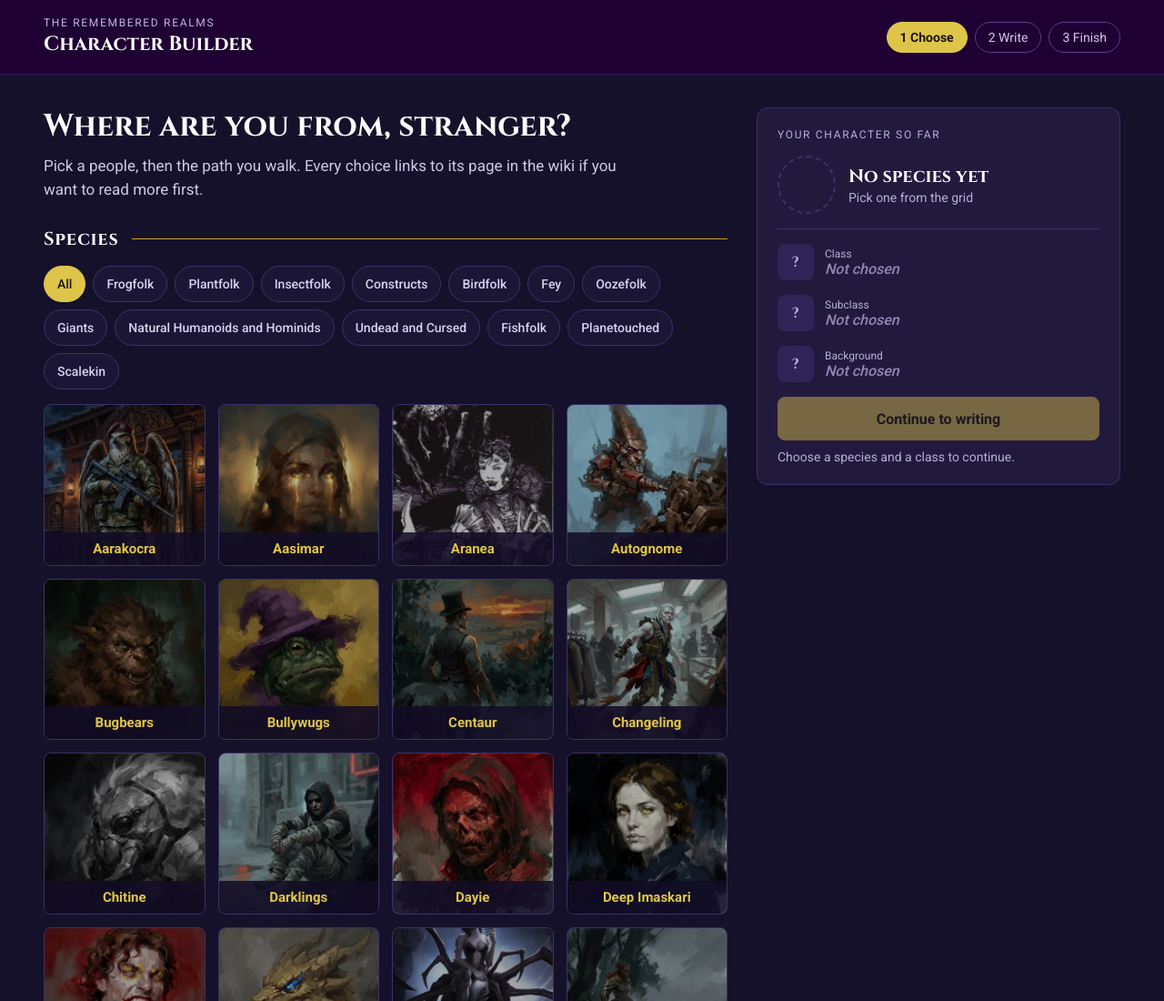
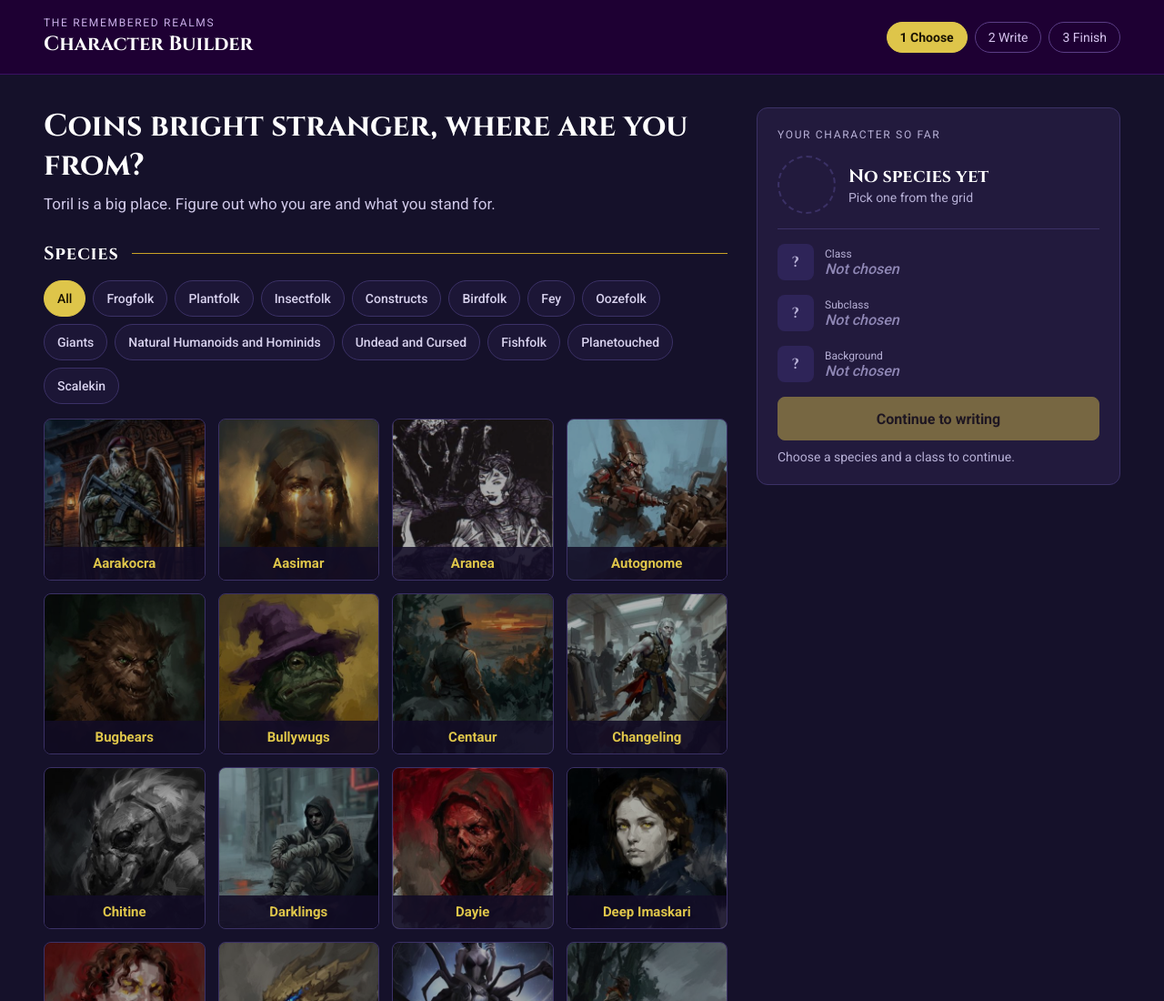
Before and after one commit to johnnylknight56-dev/realms-builder, a plain HTML site: page index.html in a window 1280 px wide. Shown: the top 1100 px of the page at 91% size. Drawn offline with Linux system fonts and the light colour scheme.

Commit message:
Update index.html

```diff
--- a/index.html
+++ b/index.html
@@ -278,8 +278,8 @@ textarea.fld{min-height:150px;padding:14px;line-height:1.6;resize:vertical}
     var c = cls();
 
     var h = '<div class="wrap wide"><main class="main">';
-    h += '<div style="display:flex;flex-direction:column;gap:8px"><h1 class="q">Where are you from, stranger?</h1>';
-    h += '<p class="lead">Pick a people, then the path you walk. Every choice links to its page in the wiki if you want to read more first.</p></div>';
+    h += '<div style="display:flex;flex-direction:column;gap:8px"><h1 class="q">Coins bright stranger, where are you from?</h1>';
+    h += '<p class="lead">Toril is a big place. Figure out who you are and what you stand for.</p></div>';
 
     h += '<section style="display:flex;flex-direction:column;gap:16px" aria-labelledby="h-sp"><div class="head"><h2 id="h-sp">Species</h2><i></i></div>';
     h += '<div class="chips" role="group" aria-label="Species family">';
```
